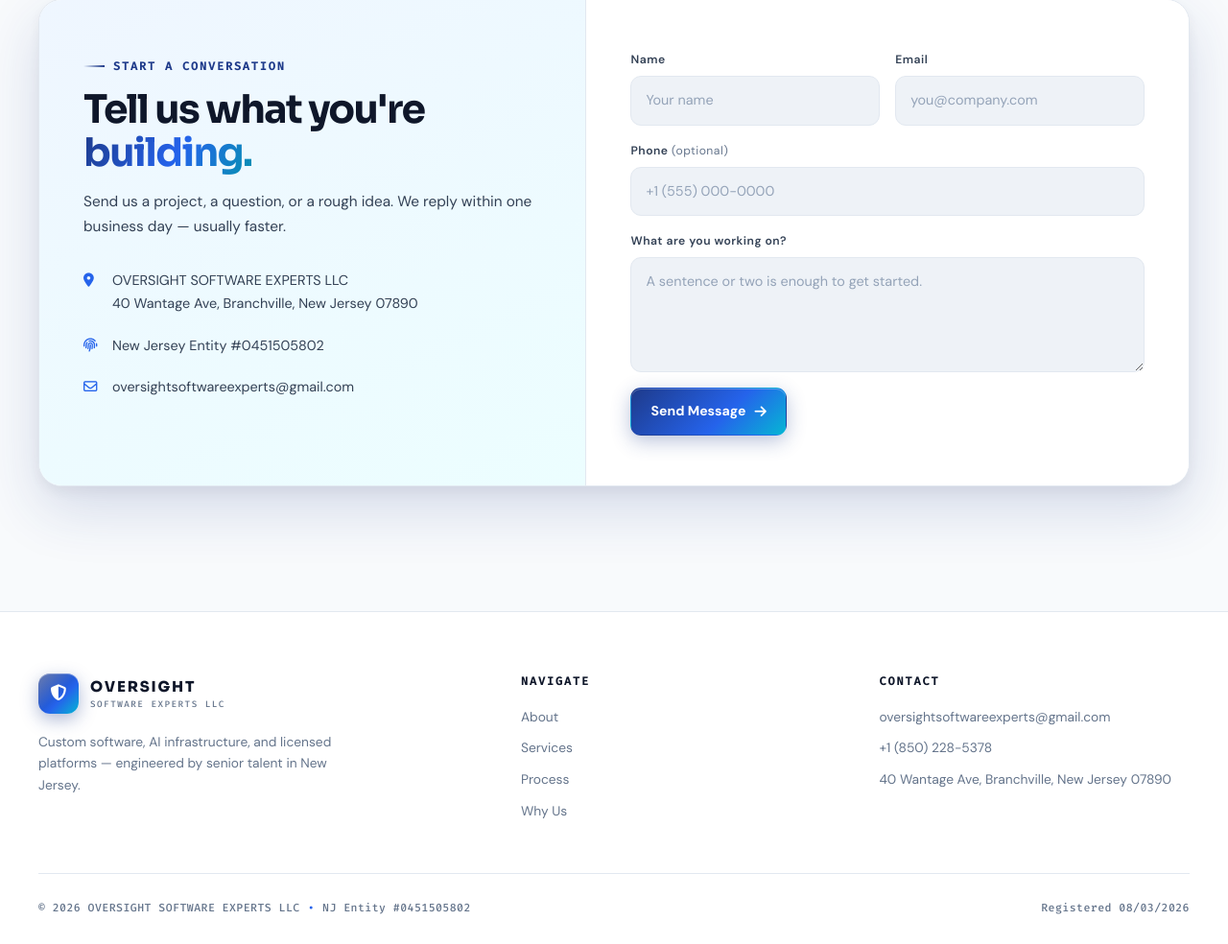
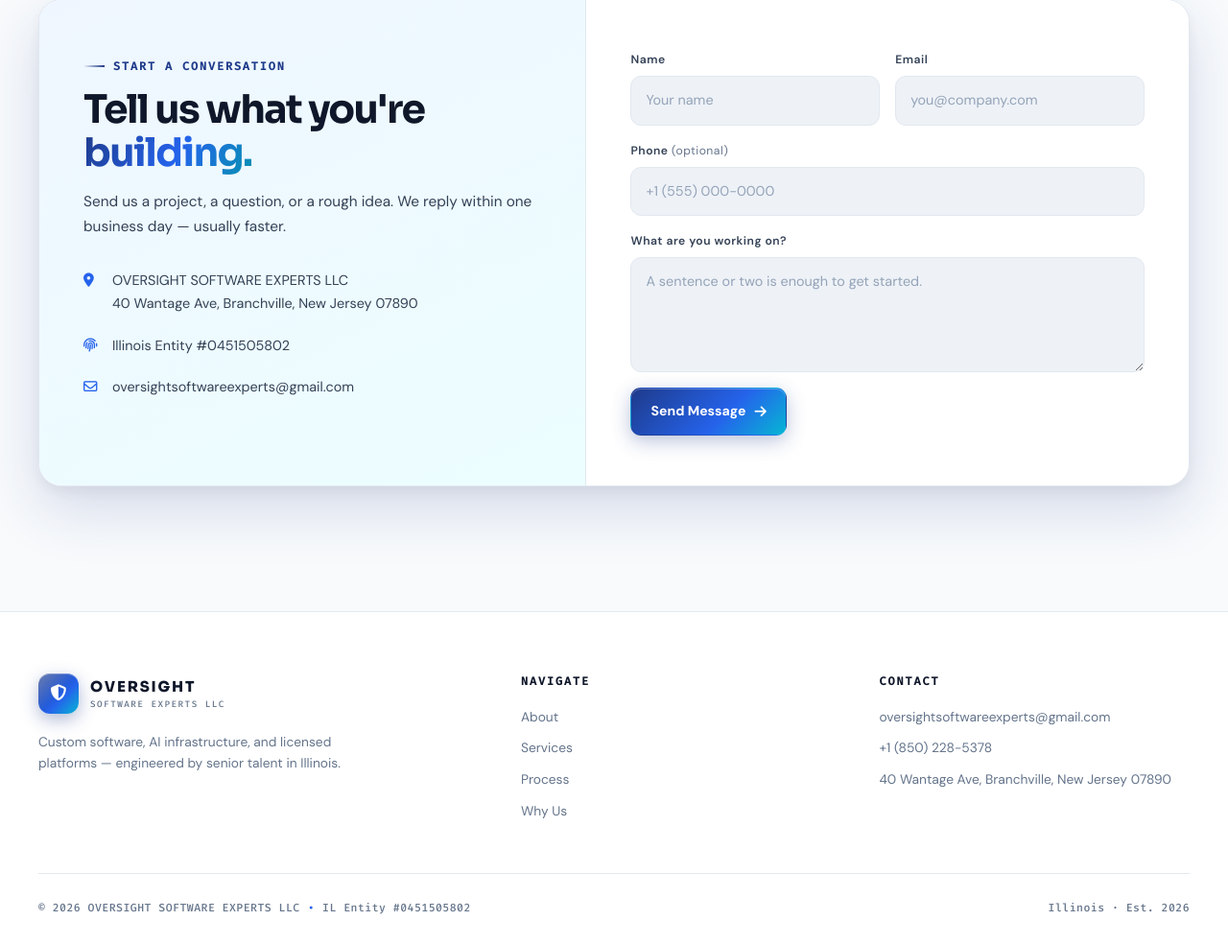
Before and after one commit to calvitec/-Oversight-Software-Experts, a Flask app: page / in a window 1280 px wide. Shown: the part 4231-5215 px from the top of the page at 96% size. Run offline with Flask 3, Linux system fonts and the light colour scheme.

Commit message:
Update oversight.html

```diff
--- a/templates/oversight.html
+++ b/templates/oversight.html
@@ -4,7 +4,7 @@
     <meta charset="UTF-8">
     <meta name="viewport" content="width=device-width, initial-scale=1">
     <meta name="theme-color" content="#f8fafc">
-    <meta name="description" content="OVERSIGHT SOFTWARE EXPERTS LLC — a New Jersey software studio building custom applications, AI infrastructure, and licensed platforms for businesses and consumers.">
+    <meta name="description" content="OVERSIGHT SOFTWARE EXPERTS LLC — an Illinois software studio building custom applications, AI infrastructure, and licensed platforms for businesses and consumers.">
     <title>OVERSIGHT SOFTWARE EXPERTS LLC — Custom Software &amp; AI Engineering</title>
     <link rel="preconnect" href="https://fonts.googleapis.com">
     <link rel="preconnect" href="https://fonts.gstatic.com" crossorigin>
@@ -56,7 +56,6 @@
         button, input, textarea { font: inherit; }
         .container { width: min(1200px, calc(100% - 48px)); margin-inline: auto; }
 
-        /* Ambient background decoration */
         .bg-decor {
             position: fixed;
             inset: 0;
@@ -83,7 +82,6 @@
             filter: blur(50px);
         }
 
-        /* ============ TOP BAR ============ */
         .topbar {
             position: sticky; top: 0; z-index: 50;
             background: rgba(248, 250, 252, .8);
@@ -188,7 +186,6 @@
             box-shadow: var(--shadow-sm);
         }
 
-        /* ============ HERO ============ */
         .hero {
             position: relative;
             padding: 110px 0 100px;
@@ -264,7 +261,6 @@
             text-transform: uppercase;
         }
 
-        /* Hero orb — navy/blue/cyan */
         .hero-visual {
             position: relative;
             aspect-ratio: 1 / 1;
@@ -354,7 +350,6 @@
             50% { transform: translateY(-10px); }
         }
 
-        /* ============ SECTIONS ============ */
         .section { padding: 110px 0; position: relative; }
         .section-head {
             max-width: 720px;
@@ -389,7 +384,6 @@
             margin: 0; color: var(--muted); font-size: 1.02rem;
         }
 
-        /* About */
         .about-section {
             background: linear-gradient(180deg, transparent, var(--blue-tint) 40%, transparent);
             border-top: 1px solid var(--line);
@@ -436,7 +430,6 @@
         }
         .badge i { color: var(--blue); }
 
-        /* Services (bento) */
         .services-section { background: transparent; }
         .bento {
             display: grid;
@@ -518,7 +511,6 @@
         .bento-3 { background: linear-gradient(155deg, #ffffff, #f0f9ff); }
         .bento-4 { background: linear-gradient(155deg, #ffffff, #f8fafc); }
 
-        /* Process (timeline) */
         .process-section { background: var(--bg-alt); }
         .timeline {
             position: relative;
@@ -577,7 +569,6 @@
             font-size: .9rem;
         }
 
-        /* Why us */
         .why-section { background: transparent; }
         .why-grid {
             display: grid;
@@ -631,7 +622,6 @@
             margin: 0; color: var(--muted); font-size: .84rem;
         }
 
-        /* Contact */
         .contact-section { padding-bottom: 130px; }
         .contact-wrap {
             display: grid;
@@ -719,7 +709,6 @@
             font-size: .86rem;
         }
 
-        /* Footer */
         footer {
             background: white;
             border-top: 1px solid var(--line);
@@ -768,7 +757,6 @@
             color: var(--blue);
         }
 
-        /* Responsive */
         @media (max-width: 980px) {
             .hero-grid { grid-template-columns: 1fr; gap: 40px; }
             .hero-visual { max-width: 460px; margin: 0 auto; }
@@ -874,7 +862,7 @@
                             <span>Engineering Team</span>
                         </div>
                         <div class="hero-meta-item">
-                            <strong>NJ LLC</strong>
+                            <strong>IL LLC</strong>
                             <span>Registered 2026</span>
                         </div>
                         <div class="hero-meta-item">
@@ -909,7 +897,7 @@
                     <p>{{ paragraph }}</p>
                     {% endfor %}
                     <div class="badge-row">
-                        <span class="badge"><i class="fa-solid fa-certificate"></i> NJ Registered LLC</span>
+                        <span class="badge"><i class="fa-solid fa-certificate"></i> Illinois Registered LLC</span>
                         <span class="badge"><i class="fa-solid fa-calendar"></i> Est. 2026</span>
                         <span class="badge"><i class="fa-solid fa-fingerprint"></i> Entity #{{ company.entity_number }}</span>
                     </div>
@@ -1001,7 +989,7 @@
                         </div>
                         <div class="contact-line">
                             <i class="fa-solid fa-fingerprint"></i>
-                            <span>New Jersey Entity #{{ company.entity_number }}</span>
+                            <span>Illinois Entity #{{ company.entity_number }}</span>
                         </div>
                         <div class="contact-line">
                             <i class="fa-regular fa-envelope"></i>
@@ -1049,7 +1037,7 @@
                             <span class="brand-sub">SOFTWARE EXPERTS LLC</span>
                         </span>
                     </a>
-                    <p>Custom software, AI infrastructure, and licensed platforms — engineered by senior talent in New Jersey.</p>
+                    <p>Custom software, AI infrastructure, and licensed platforms — engineered by senior talent in Illinois.</p>
                 </div>
                 <div class="footer-col">
                     <h4>Navigate</h4>
@@ -1068,8 +1056,8 @@
                 </div>
             </div>
             <div class="footer-bottom">
-                <span>© 2026 OVERSIGHT SOFTWARE EXPERTS LLC<span class="dot">•</span>NJ Entity #{{ company.entity_number }}</span>
-                <span>Registered 08/03/2026</span>
+                <span>© 2026 OVERSIGHT SOFTWARE EXPERTS LLC<span class="dot">•</span>IL Entity #{{ company.entity_number }}</span>
+                <span>Illinois · Est. 2026</span>
             </div>
         </div>
     </footer>
```
